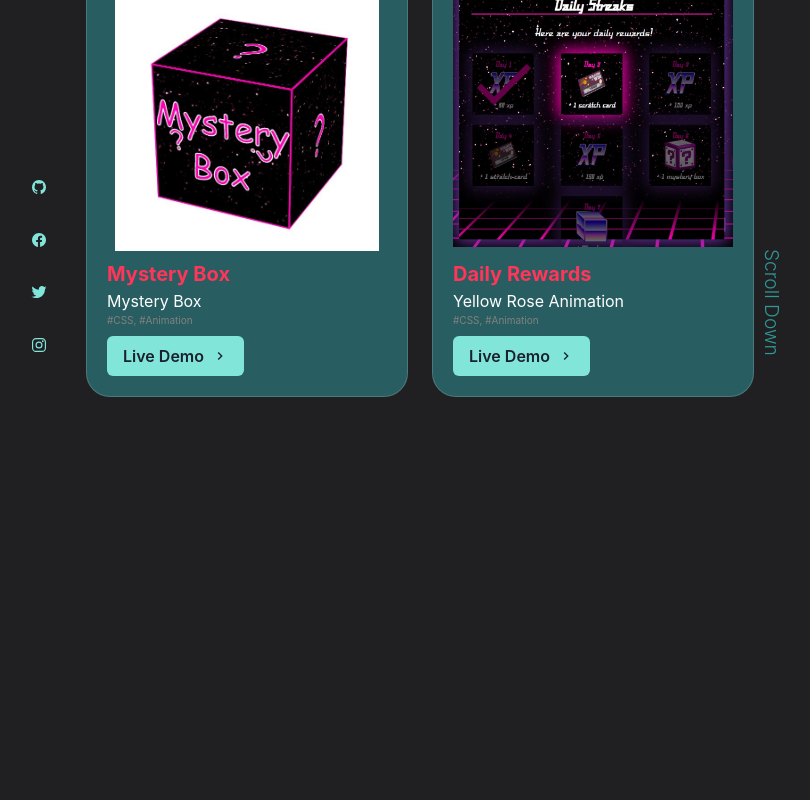
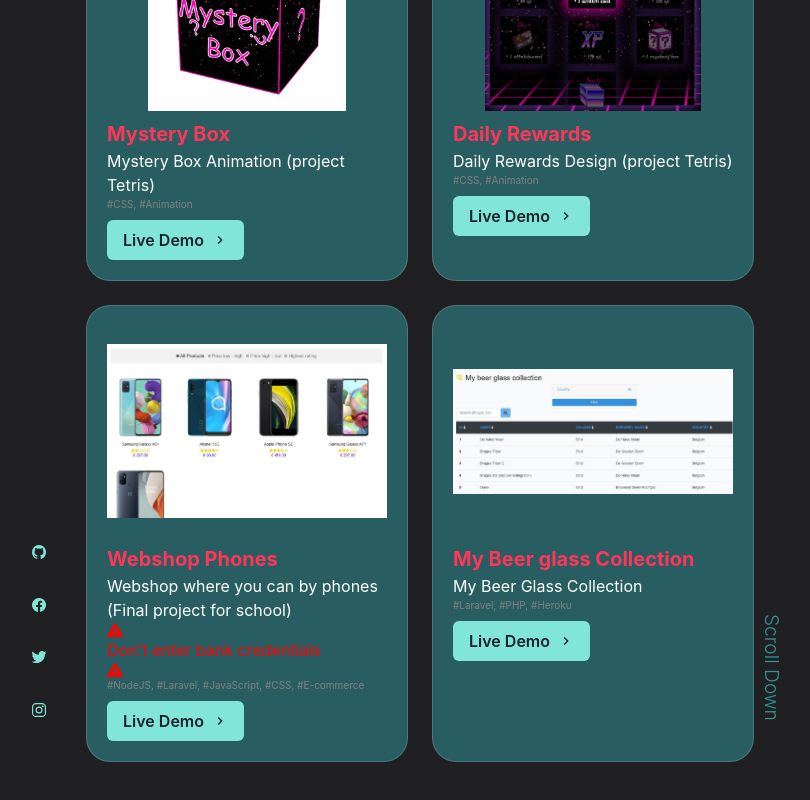
Before and after one commit to bryan-helsens/my_portfolio, a Next.js app: page / in a window 1280 px wide. Shown: the part 2877-3677 px from the top of the page, without its empty margins (220-1030 px from the left). Before the commit the page ends 3330 px from the top, so only its background shows below. Built offline with nearby package versions, Linux system fonts and the light colour scheme.

Commit message:
added some projects

```diff
--- a/components/Grid-Item.js
+++ b/components/Grid-Item.js
@@ -15,7 +15,7 @@ export const PortfolioGridItem = ({ children, id, title, thumbnail, tags, demo,
     >
         <NextLink href={`/project/${id}`}>
             <LinkBox cursor="pointer">
-                <Image src={thumbnail} alt={title} title={title} className="grid-item-thumbnail" width={"100%"} height={"100%"} placeholder="blur" layout="responsive" objectFit="contain" />
+                <Image src={thumbnail} alt={title} title={title} className="grid-item-thumbnail" width={"100%"} height={"75%"} placeholder="blur" layout="responsive" objectFit="contain" />
                 <LinkOverlay href={`/project/${id}`}>
                     <Text mt={2} fontSize={20} fontWeight="bold" color="#ff3559">{title}</Text>
                 </LinkOverlay>
--- a/components/portfolio/Portfolio.js
+++ b/components/portfolio/Portfolio.js
@@ -3,6 +3,7 @@ import { SimpleGrid, Box } from '@chakra-ui/react'
 import Section from '../Section'
 import { PortfolioGridItem } from '../Grid-Item'
 import Layout from '../layouts/Article'
+import { GoAlert } from 'react-icons/go'
 
 import thumbYellowRose from '../../public/images/portfolio/Yellow_rose.jpg'
 import thumbPokemon from '../../public/images/portfolio/Pokemon.jpg'
@@ -20,7 +21,7 @@ const Portfolio = () => {
             p="5"
             bg='teal.700'
         >
-            <PortfolioGridItem id="yellow_rose" title="Yellow Rose" alt="Pokemon" thumbnail={thumbYellowRose} git={"https://github.com/bryan-helsens/Yellow_rose"} demo={"https://fervent-borg-7c479f.netlify.app"} tags="#CSS, #Animation">Yellow Rose Animation</PortfolioGridItem>
+            <PortfolioGridItem id="yellow_rose" title="Yellow Rose" alt="Yellow Rose" thumbnail={thumbYellowRose} git={"https://github.com/bryan-helsens/Yellow_rose"} demo={"https://fervent-borg-7c479f.netlify.app"} tags="#CSS, #Animation">Yellow Rose Animation</PortfolioGridItem>
         </Box>
 
         <Box
@@ -29,7 +30,7 @@ const Portfolio = () => {
             p="5"
             bg='teal.700'
         >
-            <PortfolioGridItem id="pokemon" title="Pokemon" alt="Pokemon" thumbnail={thumbPokemon} git={""} demo={"https://eager-lewin-f11a0b.netlify.app"} tags="#CSS, #JavaScript, #Game">Pokemon</PortfolioGridItem>
+            <PortfolioGridItem id="pokemon" title="Pokemon" alt="Pokemon" thumbnail={thumbPokemon} git={""} demo={"https://eager-lewin-f11a0b.netlify.app"} tags="#CSS, #JavaScript, #Game">Pokemon Game and Pokedex</PortfolioGridItem>
         </Box>
 
         <Box
@@ -38,7 +39,7 @@ const Portfolio = () => {
             p="5"
             bg='teal.700'
         >
-            <PortfolioGridItem id="mystery_box" title="Mystery Box" thumbnail={thumbMysteryBox} git={""} demo={"https://objective-newton-9c99e9.netlify.app"} tags="#CSS, #Animation">Mystery Box</PortfolioGridItem>
+            <PortfolioGridItem id="mystery_box" title="Mystery Box" alt="Mystery Box" thumbnail={thumbMysteryBox} git={""} demo={"https://objective-newton-9c99e9.netlify.app"} tags="#CSS, #Animation">Mystery Box Animation (project Tetris)</PortfolioGridItem>
         </Box>
 
         <Box
@@ -47,7 +48,25 @@ const Portfolio = () => {
             p="5"
             bg='teal.700'
         >
-            <PortfolioGridItem id="daily_rewards" title="Daily Rewards" thumbnail={thumbDailyRewards} git={""} demo={"https://vibrant-hawking-8634cc.netlify.app"} tags="#CSS, #Animation">Yellow Rose Animation</PortfolioGridItem>
+            <PortfolioGridItem id="daily_rewards" title="Daily Rewards" alt="Daily Rewards" thumbnail={thumbDailyRewards} git={""} demo={"https://vibrant-hawking-8634cc.netlify.app"} tags="#CSS, #Animation">Daily Rewards Design (project Tetris)</PortfolioGridItem>
+        </Box>
+
+        <Box
+            borderWidth='1px'
+            borderRadius='1.5rem'
+            p="5"
+            bg='teal.700'
+        >
+            <PortfolioGridItem id="webshop_phones" title="Webshop Phones" alt="Webshop Phones" thumbnail={thumbWebshopPhones} git={""} demo={"https://bryanhelsens.be"} tags="#NodeJS, #Laravel, #JavaScript, #CSS, #E-commerce">Webshop where you can by phones (Final project for school) <br /> <p style={{color : 'red'}}><GoAlert />Don&apos;t enter bank credentials <GoAlert /></p></PortfolioGridItem>
+        </Box>
+
+        <Box
+            borderWidth='1px'
+            borderRadius='1.5rem'
+            p="5"
+            bg='teal.700'
+        >
+            <PortfolioGridItem id="my_beer glass_collection" title="My Beer glass Collection" alt="My Beer glass Collection" thumbnail={thumbBeerCollection} git={""} demo={"https://beercollectionbryan.herokuapp.com/"} tags="#Laravel, #PHP, #Heroku">My Beer Glass Collection</PortfolioGridItem>
         </Box>
     </SimpleGrid>
   )
```
